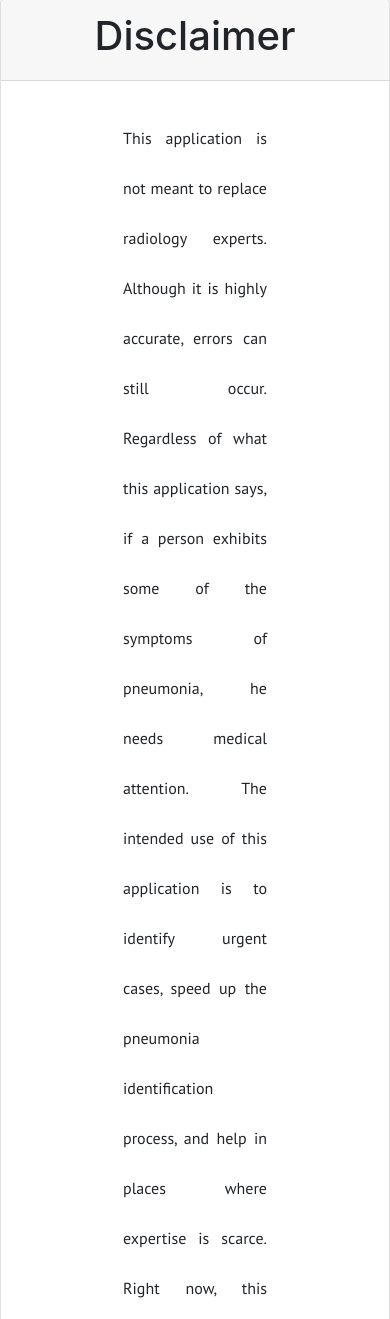
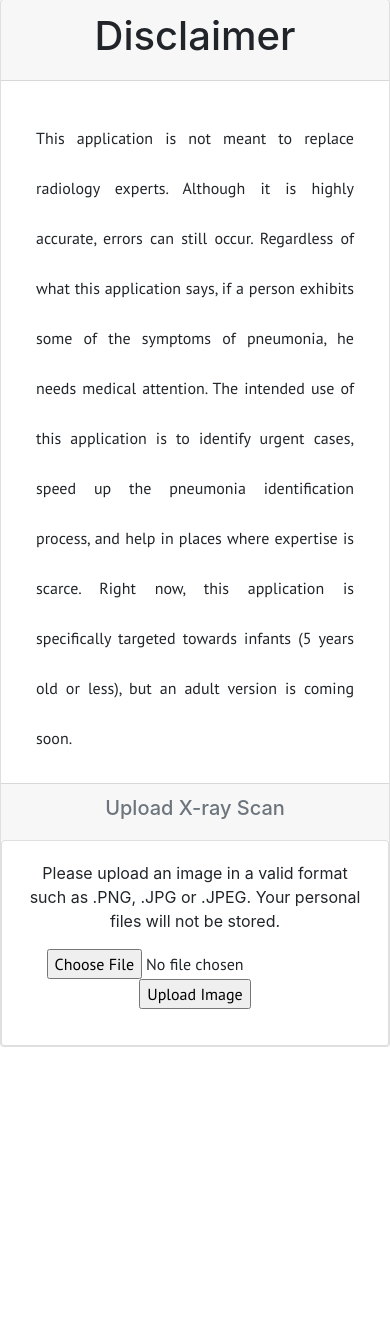
Before and after one commit to Manjaka97/pneumonia.elvnosix, a Flask app: page /test in a window 390 px wide. Shown: the part 357-1676 px from the top of the page. After the commit the page ends 1404 px from the top, so only its background shows below. Run offline with Flask 2, Linux system fonts and the light colour scheme; some libraries are stand-ins or nearby versions; grey boxes are pictures that could not be loaded.

Commit message:
Fixed test.html css for mobile

```diff
--- a/templates/result.html
+++ b/templates/result.html
@@ -46,8 +46,8 @@
     		<h2 class="card-title"></h2>
     		<div class="container">
     			<div class="row justify-content-center">
-    				<div class="col-6">
-    					<p class="card-text disclaimer">This application is not meant to replace radiology experts. Although it is highly accurate, errors can still occur. The intended use of this application is to identify urgent cases, speed up the pneumonia identification process, and help in places where expertise is scarce.</p>
+    				<div class="col-sm-12 col-md-6" style="width: 100%;">
+    					<p class="card-text disclaimer">This application is not meant to replace radiology experts. Although it is highly accurate, errors can still occur. Regardless of what this application says, if a person exhibits some of the symptoms of pneumonia, he needs medical attention. The intended use of this application is to identify urgent cases, speed up the pneumonia identification process, and help in places where expertise is scarce. Right now, this application is specifically targeted towards infants (5 years old or less), but an adult version is coming soon.</p>
     				</div>
     			</div>
     		</div>
--- a/templates/test.html
+++ b/templates/test.html
@@ -46,7 +46,7 @@
     		<h2 class="card-title"></h2>
     		<div class="container">
     			<div class="row justify-content-center">
-    				<div class="col-6">
+    				<div class="col-sm-12 col-md-6" style="width: 100%;">
     					<p class="card-text disclaimer">This application is not meant to replace radiology experts. Although it is highly accurate, errors can still occur. Regardless of what this application says, if a person exhibits some of the symptoms of pneumonia, he needs medical attention. The intended use of this application is to identify urgent cases, speed up the pneumonia identification process, and help in places where expertise is scarce. Right now, this application is specifically targeted towards infants (5 years old or less), but an adult version is coming soon.</p>
     				</div>
     			</div>
```
